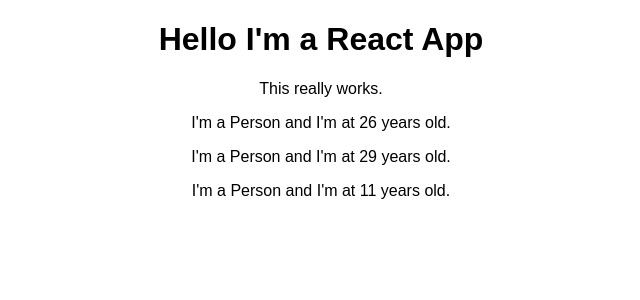
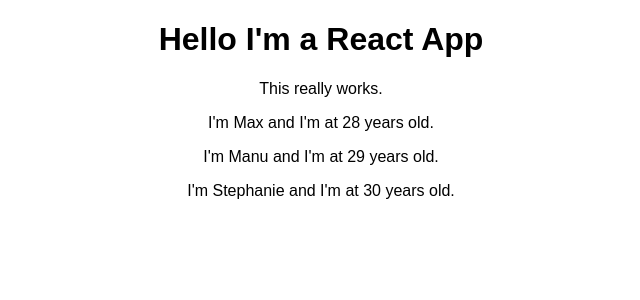
Before and after one commit to conqsolid/react-complete-guide, a React (Create React App) app: page / in a window 1280 px wide. Shown: the top 300 px of the page, without its empty margins (319-959 px from the left). Built offline with nearby package versions, Linux system fonts and the light colour scheme.

Commit message:
props added

```diff
--- a/src/App.js
+++ b/src/App.js
@@ -11,9 +11,9 @@
       <div className="App">
         <h1>Hello I'm a React App</h1>
         <p>This really works.</p>
-        <Person />
-        <Person />
-        <Person />
+        <Person name="Max" age="28" />
+        <Person name="Manu" age ="29"/>
+        <Person name="Stephanie" age="30"/>
       </div>
     );
 
--- a/src/Person/Person.js
+++ b/src/Person/Person.js
@@ -1,8 +1,7 @@
 import React from 'react';
 
-const person = () => {
-    var randomAge = Math.floor(Math.random() * 30)
-    return <p>I'm a Person and I'm at {randomAge} years old.</p>
+const person = (props) => {
+    return <p>I'm {props.name} and I'm at {props.age} years old.</p>
 }
 
 export default person;
```
